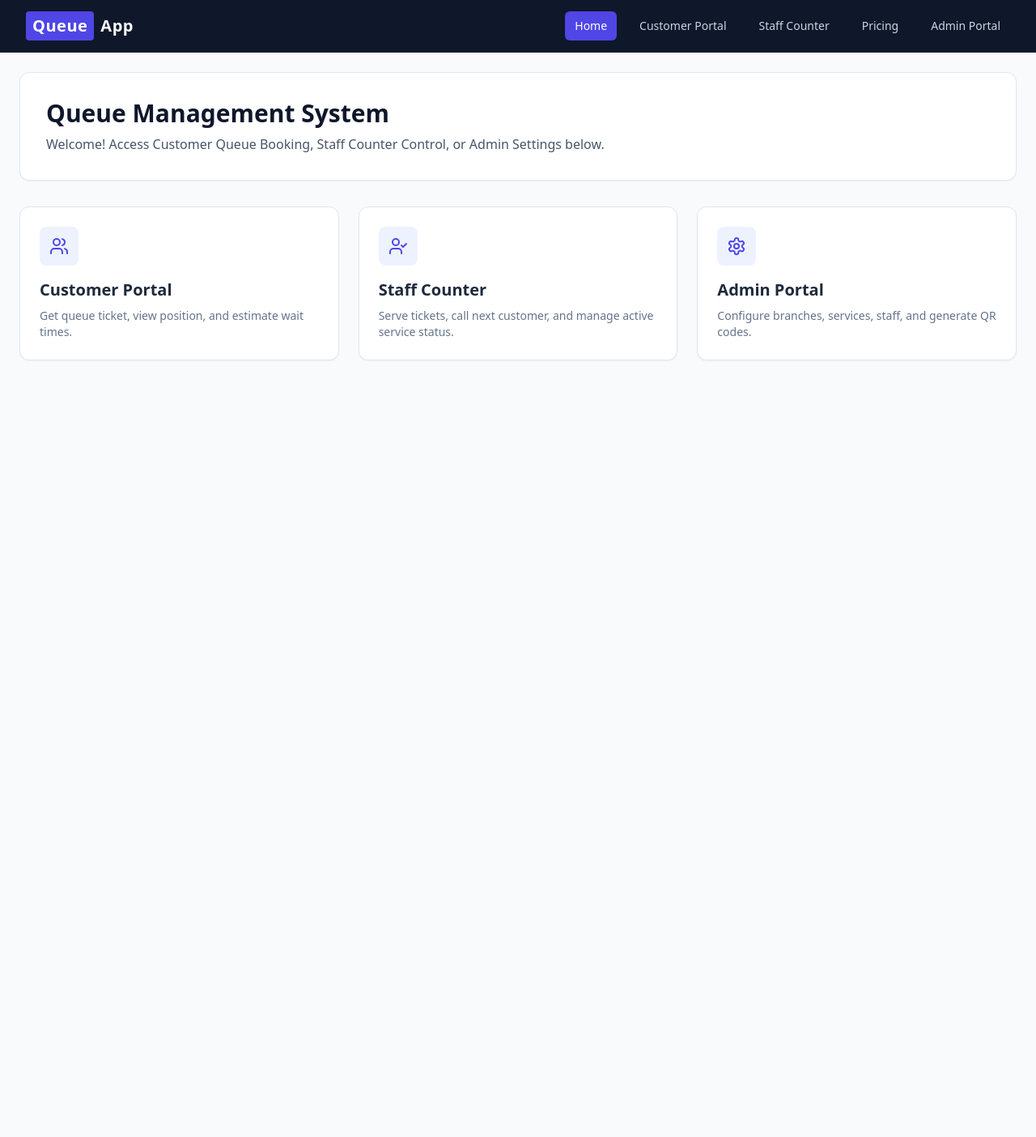
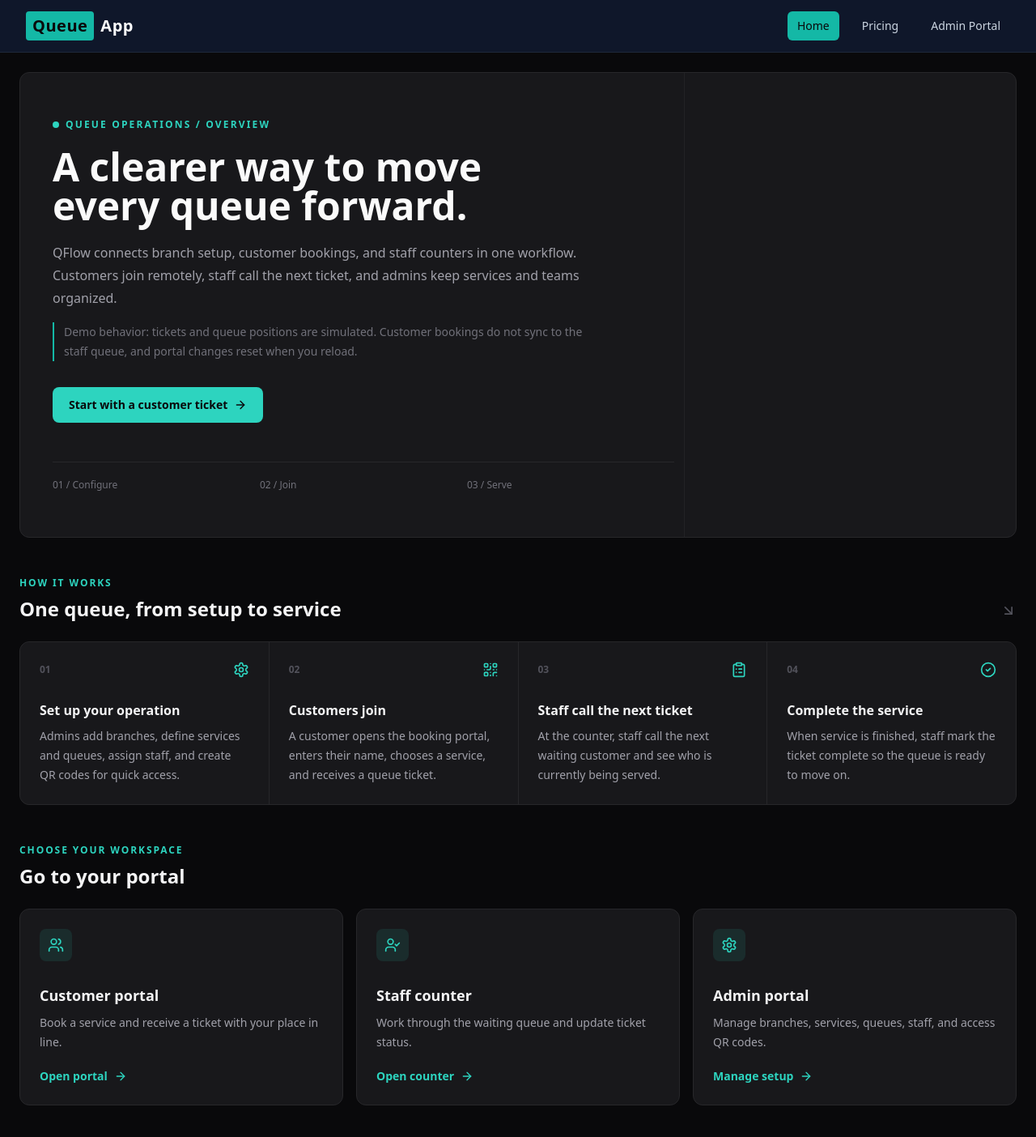
Before and after one commit to kasunjr/qmanagment, a Next.js app: page / in a window 1280 px wide. Shown: the top 1404 px of the page at 81% size. Before the commit the page ends 800 px from the top, so only its background shows below. Built offline with nearby package versions, Linux system fonts and the light colour scheme.

Commit message:
Update layout

```diff
--- a/app/globals.css
+++ b/app/globals.css
@@ -3,6 +3,140 @@
 @tailwind utilities;
 
 body {
-  background-color: #f8fafc;
-  color: #0f172a;
+  background-color: #09090b;
+  color: #e4e4e7;
 }
+
+input,
+select {
+  background-color: #09090b;
+  color: #f4f4f5;
+}
+
+input::placeholder {
+  color: #71717a;
+}
+
+option {
+  background-color: #18181b;
+  color: #f4f4f5;
+}
+
+input:focus,
+select:focus {
+  outline: none;
+  box-shadow: 0 0 0 2px #2dd4bf;
+}
+
+.bg-white {
+  background-color: #18181b;
+}
+
+.bg-slate-50,
+.bg-slate-50\/50 {
+  background-color: #18181b;
+}
+
+.text-slate-900,
+.text-slate-800,
+.text-slate-700 {
+  color: #f4f4f5;
+}
+
+.text-slate-600,
+.text-slate-500 {
+  color: #a1a1aa;
+}
+
+.text-slate-400 {
+  color: #71717a;
+}
+
+.border-slate-100,
+.border-slate-200 {
+  border-color: #3f3f46;
+}
+
+.border-slate-300 {
+  border-color: #52525b;
+}
+
+.bg-indigo-50 {
+  background-color: rgb(19 78 74 / 35%);
+}
+
+.bg-indigo-100 {
+  background-color: rgb(19 78 74 / 55%);
+}
+
+.bg-indigo-600 {
+  background-color: #0f766e;
+}
+
+.text-indigo-900,
+.text-indigo-700,
+.text-indigo-600 {
+  color: #5eead4;
+}
+
+.border-indigo-200 {
+  border-color: #115e59;
+}
+
+.border-indigo-600 {
+  border-color: #14b8a6;
+}
+
+.hover\:bg-indigo-700:hover {
+  background-color: #0d9488;
+}
+
+.hover\:border-indigo-500:hover {
+  border-color: #14b8a6;
+}
+
+.focus\:ring-indigo-500:focus {
+  --tw-ring-color: #2dd4bf;
+}
+
+.bg-emerald-50,
+.bg-emerald-100 {
+  background-color: rgb(6 78 59 / 35%);
+}
+
+.border-emerald-200 {
+  border-color: #065f46;
+}
+
+.text-emerald-900,
+.text-emerald-800,
+.text-emerald-700,
+.text-emerald-600 {
+  color: #6ee7b7;
+}
+
+.hover\:bg-emerald-700:hover {
+  background-color: #047857;
+}
+
+.bg-amber-100 {
+  background-color: rgb(120 53 15 / 35%);
+}
+
+.text-amber-700 {
+  color: #fcd34d;
+}
+
+.bg-slate-100 {
+  background-color: #27272a;
+}
+
+.hover\:bg-slate-50:hover,
+.hover\:bg-slate-100:hover {
+  background-color: #27272a;
+}
+
+.hover\:text-slate-900:hover,
+.hover\:text-slate-800:hover {
+  color: #fafafa;
+}
--- a/app/layout.tsx
+++ b/app/layout.tsx
@@ -13,9 +13,9 @@ export default function RootLayout({
 }) {
   return (
     <html lang="en">
-      <body className="bg-slate-50 text-slate-900 min-h-screen">
+      <body className="min-h-screen">
         <Navbar />
-        <main className="max-w-7xl mx-auto p-6">{children}</main>
+        <main className="mx-auto max-w-7xl p-4 sm:p-6">{children}</main>
       </body>
     </html>
   );
--- a/app/page.tsx
+++ b/app/page.tsx
@@ -1,41 +1,184 @@
 import Link from "next/link";
-import { Users, UserCheck, Settings } from "lucide-react";
+import {
+  ArrowDownRight,
+  ArrowRight,
+  CheckCircle2,
+  ClipboardList,
+  QrCode,
+  Settings,
+  UserCheck,
+  Users,
+} from "lucide-react";
 
 export default function HomePage() {
   return (
-    <div className="space-y-8">
-      <div className="p-8 bg-white rounded-xl shadow-sm border border-slate-200">
-        <h1 className="text-3xl font-bold mb-2 text-slate-900">Queue Management System</h1>
-        <p className="text-slate-600">
-          Welcome! Access Customer Queue Booking, Staff Counter Control, or Admin Settings below.
+    <div className="space-y-12 pb-10">
+      <section className="relative overflow-hidden rounded-xl border border-zinc-800 bg-zinc-900 px-7 py-10 sm:px-10 sm:py-14">
+        <div className="absolute right-0 top-0 hidden h-full w-1/3 border-l border-zinc-800/70 lg:block" />
+        <div className="relative max-w-3xl">
+          <p className="mb-5 flex items-center gap-2 text-xs font-bold uppercase tracking-[0.18em] text-teal-400">
+            <span className="h-2 w-2 rounded-full bg-teal-400" /> Queue
+            operations / Overview
           </p>
+          <h1 className="max-w-2xl text-4xl font-bold leading-tight text-zinc-50 sm:text-5xl">
+            A clearer way to move every queue forward.
+          </h1>
+          <p className="mt-5 max-w-2xl text-base leading-7 text-zinc-400">
+            QFlow connects branch setup, customer bookings, and staff counters
+            in one workflow. Customers join remotely, staff call the next
+            ticket, and admins keep services and teams organized.
+          </p>
+          <p className="mt-4 max-w-2xl border-l-2 border-teal-500 pl-3 text-sm leading-6 text-zinc-500">
+            Demo behavior: tickets and queue positions are simulated. Customer
+            bookings do not sync to the staff queue, and portal changes reset
+            when you reload.
+          </p>
+          <Link
+            href="/customer"
+            className="mt-8 inline-flex items-center gap-2 rounded-lg bg-teal-400 px-5 py-3 text-sm font-bold text-zinc-950 transition hover:bg-teal-300"
+          >
+            Start with a customer ticket <ArrowRight className="h-4 w-4" />
+          </Link>
         </div>
+        <div className="relative mt-10 grid max-w-3xl grid-cols-3 border-t border-zinc-800 pt-5 text-xs text-zinc-500 sm:mt-12">
+          <span>01 / Configure</span>
+          <span>02 / Join</span>
+          <span>03 / Serve</span>
+        </div>
+      </section>
 
-      <div className="grid md:grid-cols-3 gap-6">
-        <Link href="/customer" className="p-6 bg-white rounded-xl shadow-sm border border-slate-200 hover:border-indigo-500 transition group">
-          <div className="w-12 h-12 bg-indigo-50 text-indigo-600 rounded-lg flex items-center justify-center mb-4 group-hover:bg-indigo-600 group-hover:text-white transition">
-            <Users className="w-6 h-6" />
+      <section aria-labelledby="workflow-title">
+        <div className="mb-6 flex items-end justify-between gap-4">
+          <div>
+            <p className="text-xs font-bold uppercase tracking-[0.16em] text-teal-400">
+              How it works
+            </p>
+            <h2
+              id="workflow-title"
+              className="mt-2 text-2xl font-bold text-zinc-100"
+            >
+              One queue, from setup to service
+            </h2>
           </div>
-          <h2 className="text-xl font-bold mb-2 text-slate-800">Customer Portal</h2>
-          <p className="text-sm text-slate-500">Get queue ticket, view position, and estimate wait times.</p>
+          <ArrowDownRight className="mb-1 hidden h-5 w-5 text-zinc-600 sm:block" />
+        </div>
+        <div className="grid gap-px overflow-hidden rounded-xl border border-zinc-800 bg-zinc-800 md:grid-cols-4">
+          {[
+            {
+              number: "01",
+              icon: Settings,
+              title: "Set up your operation",
+              description:
+                "Admins add branches, define services and queues, assign staff, and create QR codes for quick access.",
+            },
+            {
+              number: "02",
+              icon: QrCode,
+              title: "Customers join",
+              description:
+                "A customer opens the booking portal, enters their name, chooses a service, and receives a queue ticket.",
+            },
+            {
+              number: "03",
+              icon: ClipboardList,
+              title: "Staff call the next ticket",
+              description:
+                "At the counter, staff call the next waiting customer and see who is currently being served.",
+            },
+            {
+              number: "04",
+              icon: CheckCircle2,
+              title: "Complete the service",
+              description:
+                "When service is finished, staff mark the ticket complete so the queue is ready to move on.",
+            },
+          ].map((step) => {
+            const Icon = step.icon;
+            return (
+              <article key={step.number} className="bg-zinc-900 p-5 sm:p-6">
+                <div className="mb-7 flex items-center justify-between">
+                  <span className="text-xs font-bold tabular-nums text-zinc-600">
+                    {step.number}
+                  </span>
+                  <Icon className="h-5 w-5 text-teal-400" />
+                </div>
+                <h3 className="text-base font-semibold text-zinc-100">
+                  {step.title}
+                </h3>
+                <p className="mt-2 text-sm leading-6 text-zinc-400">
+                  {step.description}
+                </p>
+              </article>
+            );
+          })}
+        </div>
+      </section>
+
+      <section aria-labelledby="portals-title">
+        <div className="mb-6">
+          <p className="text-xs font-bold uppercase tracking-[0.16em] text-teal-400">
+            Choose your workspace
+          </p>
+          <h2
+            id="portals-title"
+            className="mt-2 text-2xl font-bold text-zinc-100"
+          >
+            Go to your portal
+          </h2>
+        </div>
+        <div className="grid gap-4 md:grid-cols-3">
+          <Link
+            href="/customer"
+            className="group rounded-xl border border-zinc-800 bg-zinc-900 p-6 transition hover:border-teal-500/70 hover:bg-zinc-900/80"
+          >
+            <div className="mb-7 flex h-10 w-10 items-center justify-center rounded-lg bg-teal-400/10 text-teal-400">
+              <Users className="h-5 w-5" />
+            </div>
+            <h3 className="text-lg font-bold text-zinc-100">Customer portal</h3>
+            <p className="mt-2 text-sm leading-6 text-zinc-400">
+              Book a service and receive a ticket with your place in line.
+            </p>
+            <span className="mt-5 inline-flex items-center gap-2 text-sm font-semibold text-teal-400">
+              Open portal{" "}
+              <ArrowRight className="h-4 w-4 transition group-hover:translate-x-1" />
+            </span>
           </Link>
 
-        <Link href="/staff" className="p-6 bg-white rounded-xl shadow-sm border border-slate-200 hover:border-indigo-500 transition group">
-          <div className="w-12 h-12 bg-indigo-50 text-indigo-600 rounded-lg flex items-center justify-center mb-4 group-hover:bg-indigo-600 group-hover:text-white transition">
-            <UserCheck className="w-6 h-6" />
+          <Link
+            href="/staff"
+            className="group rounded-xl border border-zinc-800 bg-zinc-900 p-6 transition hover:border-teal-500/70 hover:bg-zinc-900/80"
+          >
+            <div className="mb-7 flex h-10 w-10 items-center justify-center rounded-lg bg-teal-400/10 text-teal-400">
+              <UserCheck className="h-5 w-5" />
             </div>
-          <h2 className="text-xl font-bold mb-2 text-slate-800">Staff Counter</h2>
-          <p className="text-sm text-slate-500">Serve tickets, call next customer, and manage active service status.</p>
+            <h3 className="text-lg font-bold text-zinc-100">Staff counter</h3>
+            <p className="mt-2 text-sm leading-6 text-zinc-400">
+              Work through the waiting queue and update ticket status.
+            </p>
+            <span className="mt-5 inline-flex items-center gap-2 text-sm font-semibold text-teal-400">
+              Open counter{" "}
+              <ArrowRight className="h-4 w-4 transition group-hover:translate-x-1" />
+            </span>
           </Link>
 
-        <Link href="/admin" className="p-6 bg-white rounded-xl shadow-sm border border-slate-200 hover:border-indigo-500 transition group">
-          <div className="w-12 h-12 bg-indigo-50 text-indigo-600 rounded-lg flex items-center justify-center mb-4 group-hover:bg-indigo-600 group-hover:text-white transition">
-            <Settings className="w-6 h-6" />
+          <Link
+            href="/admin"
+            className="group rounded-xl border border-zinc-800 bg-zinc-900 p-6 transition hover:border-teal-500/70 hover:bg-zinc-900/80"
+          >
+            <div className="mb-7 flex h-10 w-10 items-center justify-center rounded-lg bg-teal-400/10 text-teal-400">
+              <Settings className="h-5 w-5" />
             </div>
-          <h2 className="text-xl font-bold mb-2 text-slate-800">Admin Portal</h2>
-          <p className="text-sm text-slate-500">Configure branches, services, staff, and generate QR codes.</p>
+            <h3 className="text-lg font-bold text-zinc-100">Admin portal</h3>
+            <p className="mt-2 text-sm leading-6 text-zinc-400">
+              Manage branches, services, queues, staff, and access QR codes.
+            </p>
+            <span className="mt-5 inline-flex items-center gap-2 text-sm font-semibold text-teal-400">
+              Manage setup{" "}
+              <ArrowRight className="h-4 w-4 transition group-hover:translate-x-1" />
+            </span>
           </Link>
         </div>
+      </section>
     </div>
   );
 }
--- a/components/Navbar.tsx
+++ b/components/Navbar.tsx
@@ -8,8 +8,6 @@ export default function Navbar() {
 
   const navLinks = [
     { name: "Home", href: "/" },
-    { name: "Customer Portal", href: "/customer" },
-    { name: "Staff Counter", href: "/staff" },
     { name: "Pricing", href: "/pricing" },
     { name: "Admin Portal", href: "/admin" },
   ];
@@ -19,7 +17,9 @@ export default function Navbar() {
       <div className="max-w-7xl mx-auto px-4 sm:px-6 lg:px-8">
         <div className="flex items-center justify-between h-16">
           <div className="flex items-center space-x-2 font-bold text-xl tracking-wide">
-            <span className="bg-indigo-600 text-white px-2 py-1 rounded">Queue</span>
+            <span className="bg-teal-500 text-zinc-950 px-2 py-1 rounded">
+              Queue
+            </span>
             <span>App</span>
           </div>
           <div className="flex space-x-2 sm:space-x-4">
@@ -31,7 +31,7 @@ export default function Navbar() {
                   href={link.href}
                   className={`px-3 py-2 rounded-md text-xs sm:text-sm font-medium transition-colors ${
                     isActive
-                      ? "bg-indigo-600 text-white"
+                      ? "bg-teal-500 text-zinc-950"
                       : "text-slate-300 hover:bg-slate-800 hover:text-white"
                   }`}
                 >
```
Also changed, not shown: app/pricing/page.tsx (+20 -6 lines). Lines whose indentation alone changed are shown as unchanged.
